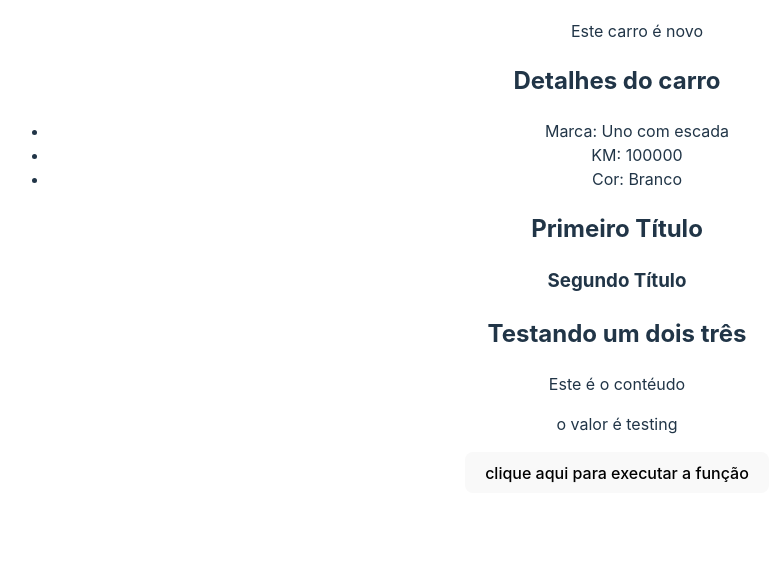
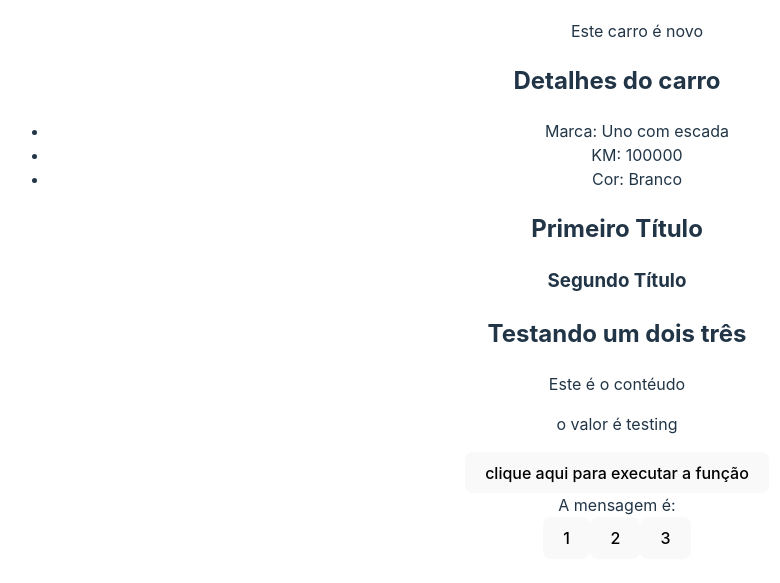
Before and after one commit to Paulohenriquesp/fundamentos-react, a React app in the folder 2_AVANCANDO_EM_REACT/avancando-react/: page / in a window 1280 px wide. Shown: the part 3023-3606 px from the top of the page, without its empty margins (23-803 px from the left). Built offline with nearby package versions, Linux system fonts and the light colour scheme; the HTML template or start-up script is replaced by a standard one.

Commit message:
feat: state lift

```diff
--- a/2_AVANCANDO_EM_REACT/avancando-react/src/App.jsx
+++ b/2_AVANCANDO_EM_REACT/avancando-react/src/App.jsx
@@ -10,6 +10,8 @@ import CarDetails from "./componentes/CarDetails";
 import Fragment from "./componentes/fragment";
 import Container from "./componentes/Container";
 import ExecuteFunction from "./componentes/ExecuteFunction";
+import Message from "./componentes/Message";
+import ChangeMessageState from "./componentes/ChangeMessageState";
 
 function App() {
   const [userName] = useState("Eduardo Paes Silva Moraes");
@@ -40,6 +42,13 @@ function App() {
   function showMessage() {
     console.log("Evento do componente pai!");
   }
+
+  const [message, setMessage] = useState("");
+
+  const handleMessage = (msg) => {
+    setMessage(msg);
+  };
+
   return (
     <div className="app">
       <div>AVANÇANDO EM REACT</div>
@@ -77,6 +86,9 @@ function App() {
       </Container>
       {/* executar função */}
       <ExecuteFunction myFunction={showMessage} />
+      {/* state lift */}
+      <Message msg={message}/>
+      <ChangeMessageState handleMessage={handleMessage}/>
     </div>
   );
 }
--- /dev/null
+++ b/2_AVANCANDO_EM_REACT/avancando-react/src/componentes/ChangeMessageState.jsx
@@ -0,0 +1,11 @@
+const ChangeMessageState = ({ handleMessage }) => {
+  const message = ["oi", "olá", "oi, tudo bem?"];
+  return <div>
+
+    <button onClick={() => handleMessage(message[0])}>1</button>
+    <button onClick={() => handleMessage(message[1])}>2</button>
+    <button onClick={() => handleMessage(message[2])}>3</button>
+  </div>;
+};
+
+export default ChangeMessageState;
--- /dev/null
+++ b/2_AVANCANDO_EM_REACT/avancando-react/src/componentes/Message.jsx
@@ -0,0 +1,9 @@
+
+
+const Message = ({msg}) => {
+  return (
+    <div>A mensagem é: {msg}</div>
+  )
+}
+
+export default Message
```
